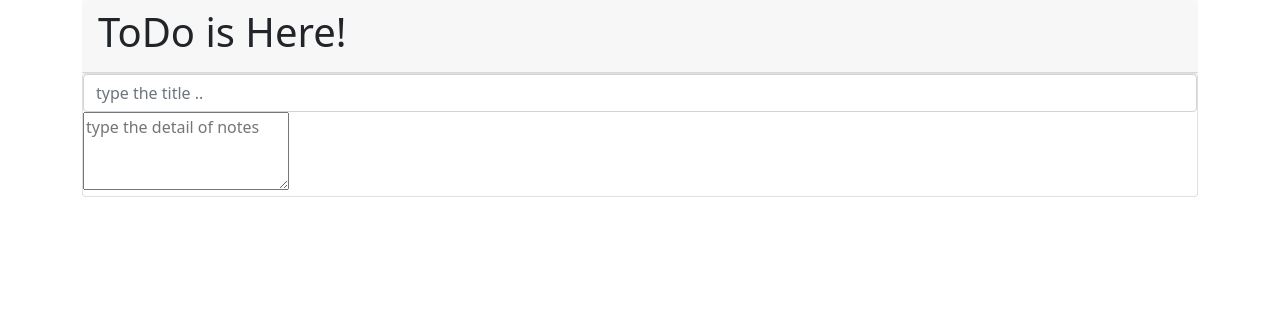
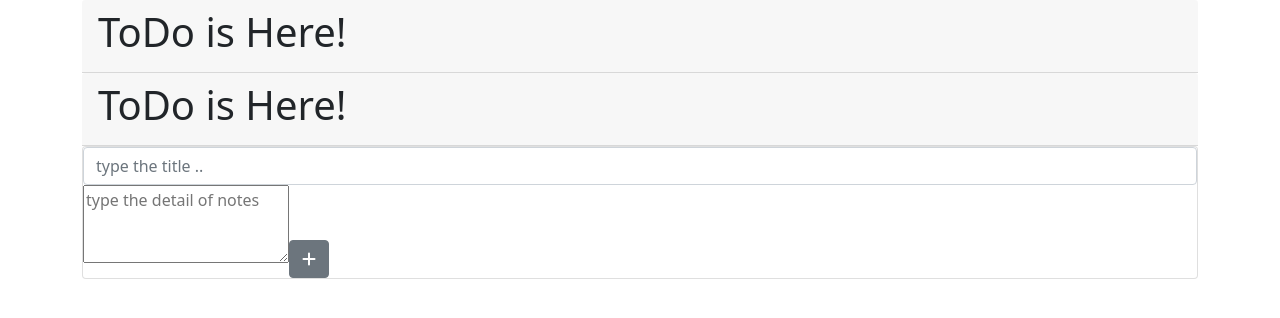
Before and after one commit to jsidd06/Keeper_List, a React (Create React App) app: page / in a window 1280 px wide. Shown: the top 318 px of the page. Built offline with nearby package versions, Linux system fonts and the light colour scheme.

Commit message:
make the some components and pass the data using props

```diff
--- a/src/App.js
+++ b/src/App.js
@@ -1,15 +1,22 @@
-import React from 'react'
-import { BrowserRouter, Route, Routes } from 'react-router-dom'
+import React, { useState } from 'react'
+import Header from './Components/Header/Header'
 import Home from './Components/Home/Home'
 
 function App() {
+  const [addNote, setAddNode] = useState([])
+
+  // const addNoteHandler = (note) => {
+  //   setAddNode(prevNote => {
+  //     return [...prevNote, note]
+  //   })
+  // }
+
   return (
-    <BrowserRouter>
-    <Routes>
-      <Route path="/" element={<Home />} />
-    </Routes>
-    </BrowserRouter>
-  )
+    <>
+      <Header />
+      <Home onAdd={addNote} />
+    </>
+  );
 }
 
 export default App
--- a/src/Components/Home/Home.js
+++ b/src/Components/Home/Home.js
@@ -1,8 +1,8 @@
 import React, { useState } from 'react'
-import { Card, Container, Form, Input } from 'reactstrap'
+import { Button, Card, Container, Form, Input } from 'reactstrap'
 import Header from '../Header/Header'
 
-function Home() {
+function Home(props) {
 
     const [note,setNote] = useState({
         title: '',
@@ -20,14 +20,37 @@ function Home() {
         })
     }
 
+    const submitNote = (e) => {
+        e.preventDefault();
+      props.onAdd(note)
+      setNote({
+          title: '',
+          content: ''
+      })
+    }
+
   return (
     <>
       <Header />
       <Container>
         <Card>
           <Form>
-            <Input placeholder="type the title .." value={note.title}  name="title" onChange={handleChange} />
-            <textarea placeholder="type the detail of notes" rows={3} name="textarea" value={note.content} onChange={handleChange} />
+            <Input
+              placeholder="type the title .."
+              value={note.title}
+              name="title"
+              onChange={handleChange}
+            />
+            <textarea
+              placeholder="type the detail of notes"
+              rows={3}
+              name="textarea"
+              value={note.content}
+              onChange={handleChange}
+            />
+            <Button onClick={submitNote}>
+              <i className="fa-solid fa-plus"></i>
+            </Button>
           </Form>
         </Card>
       </Container>
```
